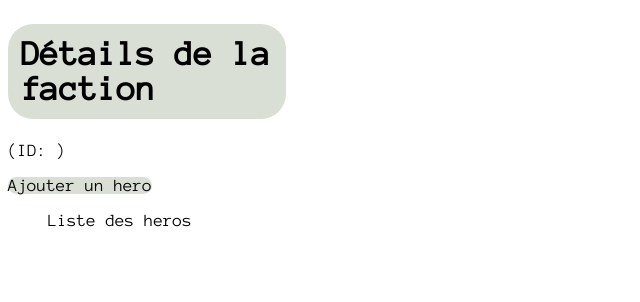
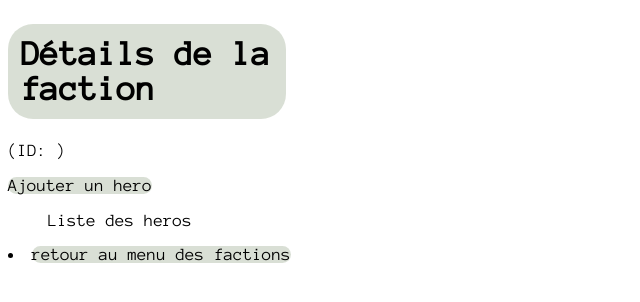
Before and after one commit to LordLampadaire/projet_fh, a Django app: template projet_fh_django/fh/templates/fh/details.html in a window 1280 px wide. Shown: the top 302 px of the page, without its empty margins (0-640 px from the left). Run offline with Django 4.2, Linux system fonts and the light colour scheme; the template is opened without the code that fills it, so the values that code supplies are empty.

Commit message:
mise en forme+

```diff
--- a/projet_fh_django/fh/templates/fh/details.html
+++ b/projet_fh_django/fh/templates/fh/details.html
@@ -10,7 +10,8 @@ Index du site
 <ol>
     Liste des heros
     {% for l in liste %}
-    <li>{{l.Nom}}</li>
+    <li>{{l.Nom}} </li>
     {% endfor %}
 </ol>
+<li><a href="http://127.0.0.1:8000/">retour au menu des factions </a></li>
 {% endblock %}
```
